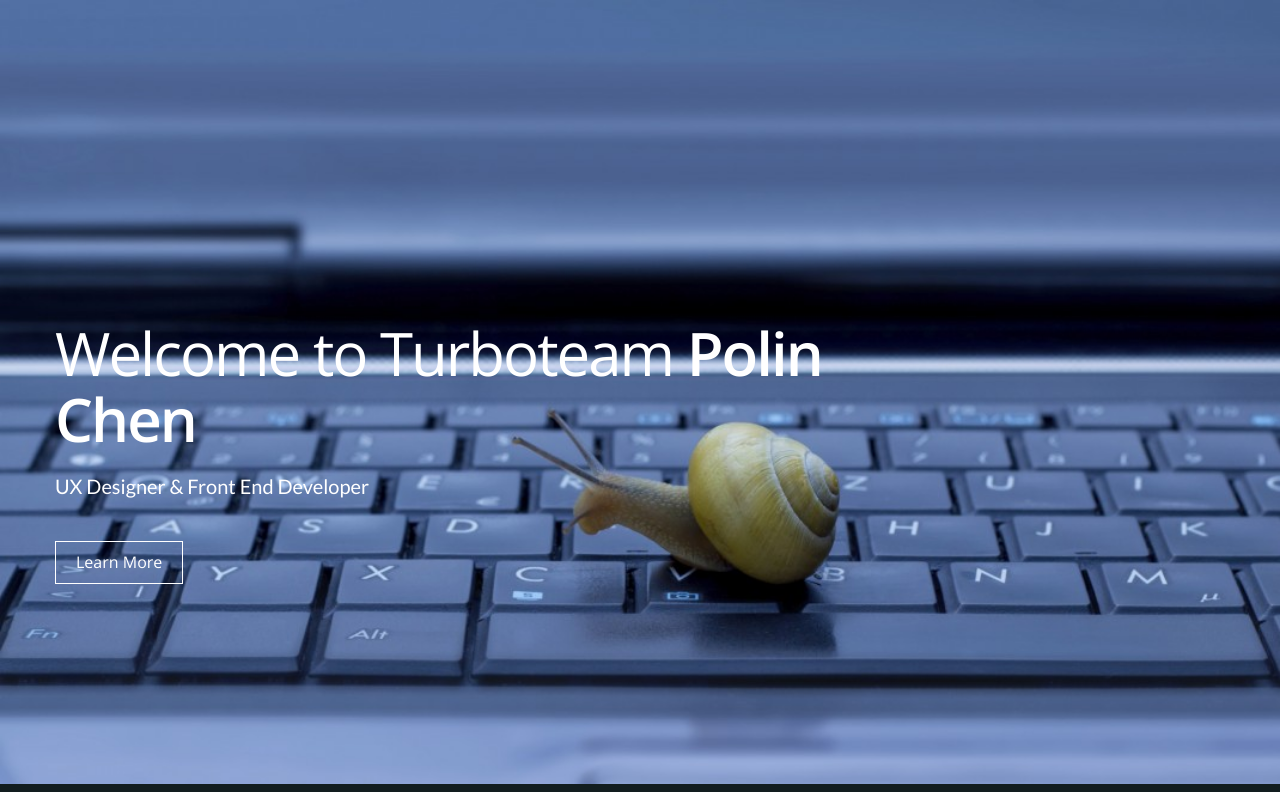
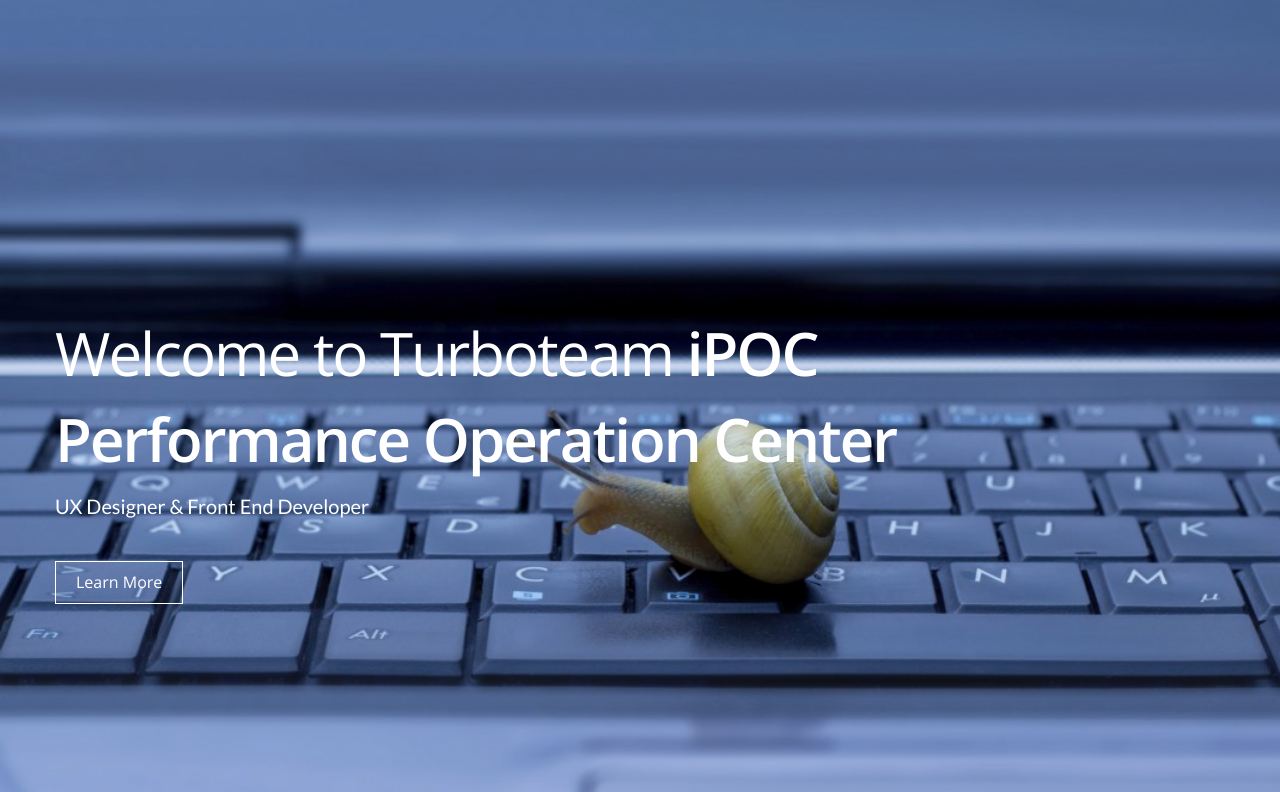
Before and after one commit to PolinChen/polinchen.github.io, a plain HTML site: page index.html in a window 1280 px wide. Shown: the top 792 px of the page. Drawn offline with nearby package versions, Linux system fonts and the light colour scheme.

Commit message:
slow-computer

```diff
--- a/index.html
+++ b/index.html
@@ -41,7 +41,8 @@
     <div class="container">
       <div class="row">
         <div class="intro-text">
-          <h1>Welcome to Turboteam <span class="name">Polin Chen </span></h1>
+          <h1>Welcome to Turboteam <span class="name">iPOC </span></h1>
+          <h1> <span class="name">Performance Operation Center</span></h1>
           <p>UX Designer & Front End Developer</p>
           <a href="#about" class="btn btn-default btn-lg page-scroll">Learn More</a> </div>
       </div>
```
